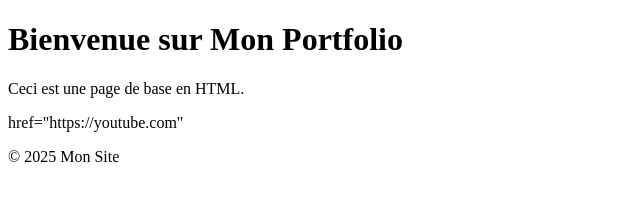
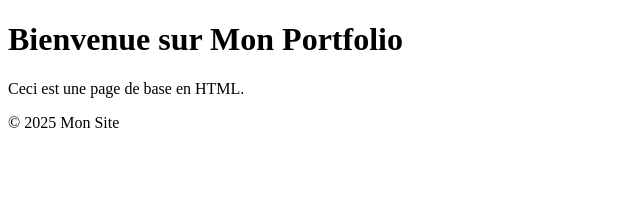
Before and after one commit to Maellou06/Mon-Portfolio, a plain HTML site: page index.html in a window 1280 px wide. Shown: the whole page, without its empty margins (0-640 px from the left). Drawn offline with Linux system fonts and the light colour scheme.

Commit message:
Add files via upload
Lien hypertexte réparé

```diff
--- a/index.html
+++ b/index.html
@@ -12,7 +12,7 @@
     </header>
     <main>
         <p>Ceci est une page de base en HTML.</p>
-        <a> href="https://youtube.com" </a>
+        <p><a href="https://youtube.com"></a> </a></p>
     </main>
     <footer>
         <p>&copy; 2025 Mon Site</p>
```
